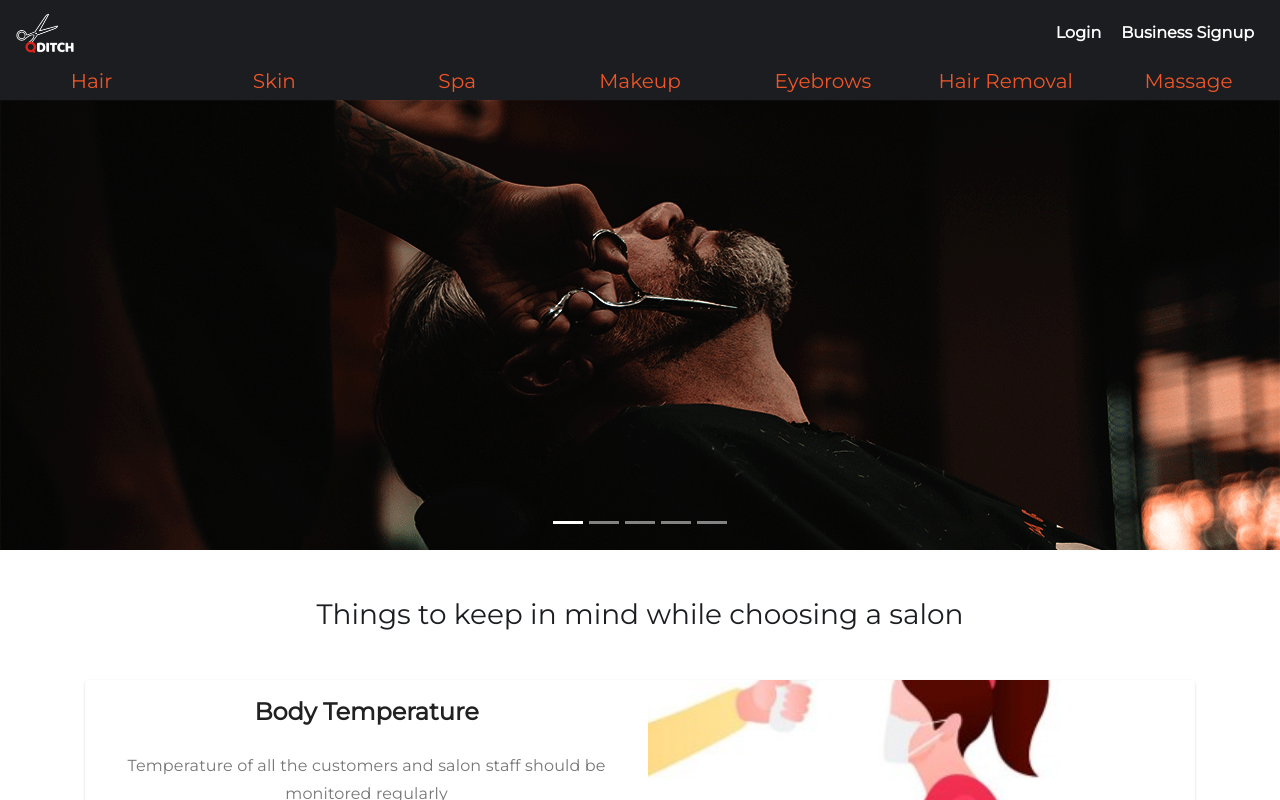
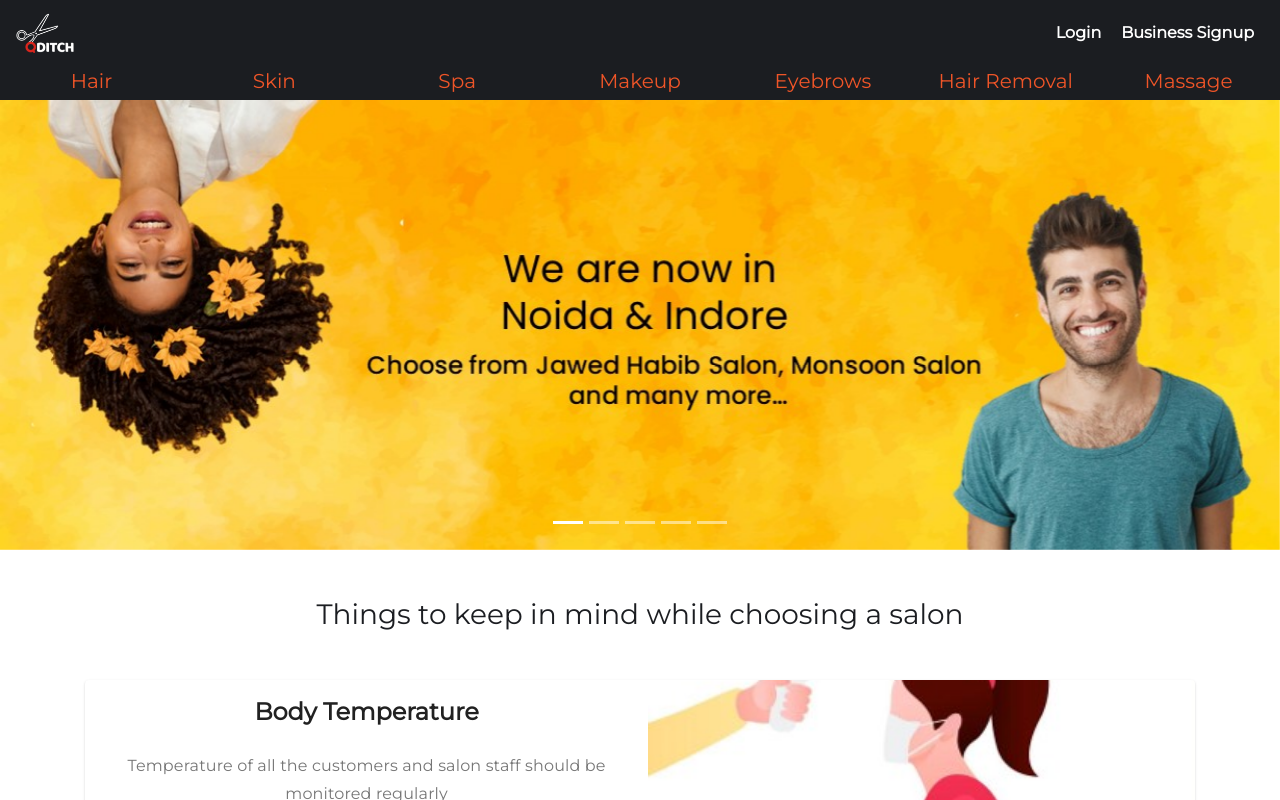
Before and after one commit to alfazkhan/qditch-frontend, a React (Create React App) app: page / in a window 1280 px wide. Both pictures are taken after a click on the item 568 px from the left and 522 px from the top of the page. Shown: the top 800 px of the page. Built offline with nearby package versions, Linux system fonts and the light colour scheme; no server answers; a web font is replaced by a local one.

Commit message:
Slideshow fix

```diff
--- a/src/Components/SlideShow/Slideshow.js
+++ b/src/Components/SlideShow/Slideshow.js
@@ -56,11 +56,11 @@ const Slideshow = (props) => {
                     <li data-target="#carouselExampleIndicators" data-slide-to="4"></li>
                 </ol>
                 <div className="carousel-inner">
+                    <div className="carousel-item active">
+                        <img className="d-block w-100" src={Slide5} style={styles.thumbpost_up} alt="First slide" />
+                    </div>
                     <div className="carousel-item">
                         <img className="d-block w-100" src={Slide1} style={styles.thumbpost_up} alt="First slide" />
-                    </div>
-                    <div className="carousel-item active">
-                        <img className="d-block w-100" src={Slide5} style={styles.thumbpost_up} alt="First slide" />
                     </div>
                     <div className="carousel-item">
                         <img className="d-block w-100" src={Slide2} style={styles.thumbpost_center} alt="First slide" />
```
